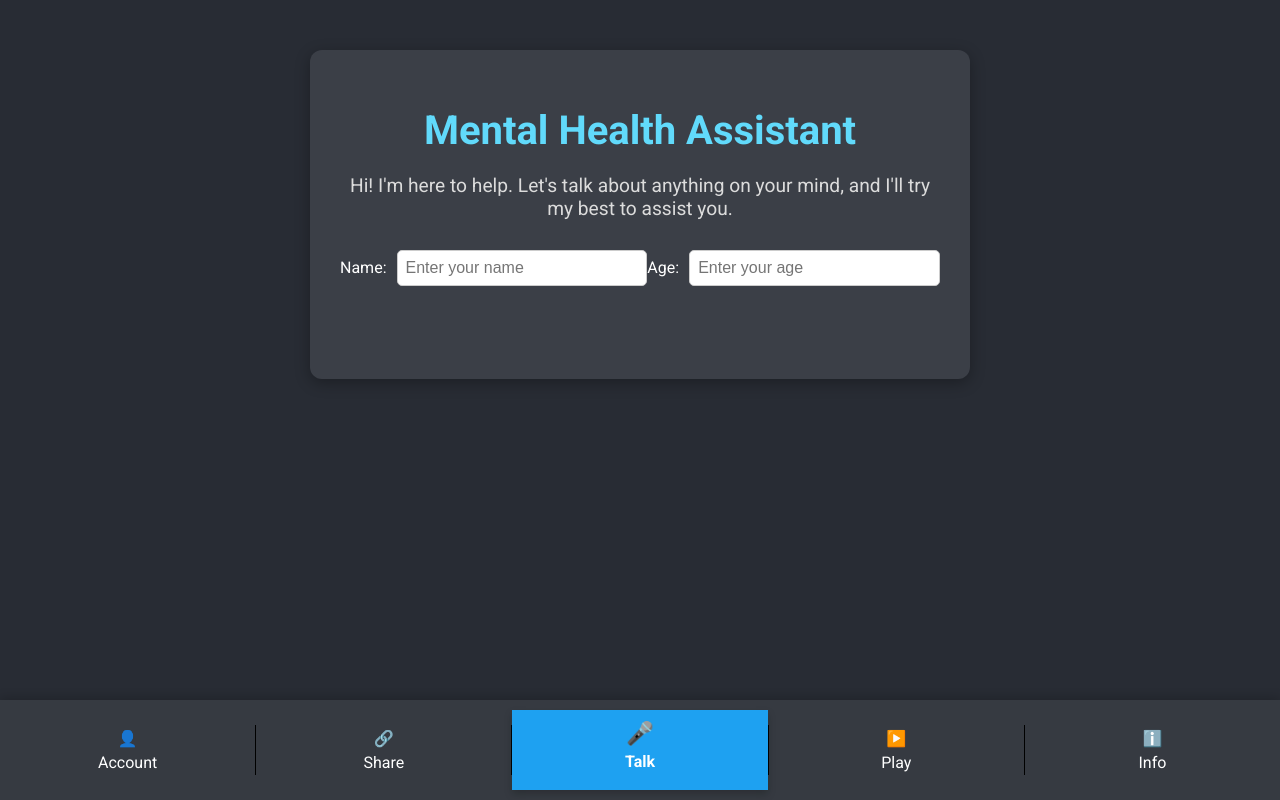
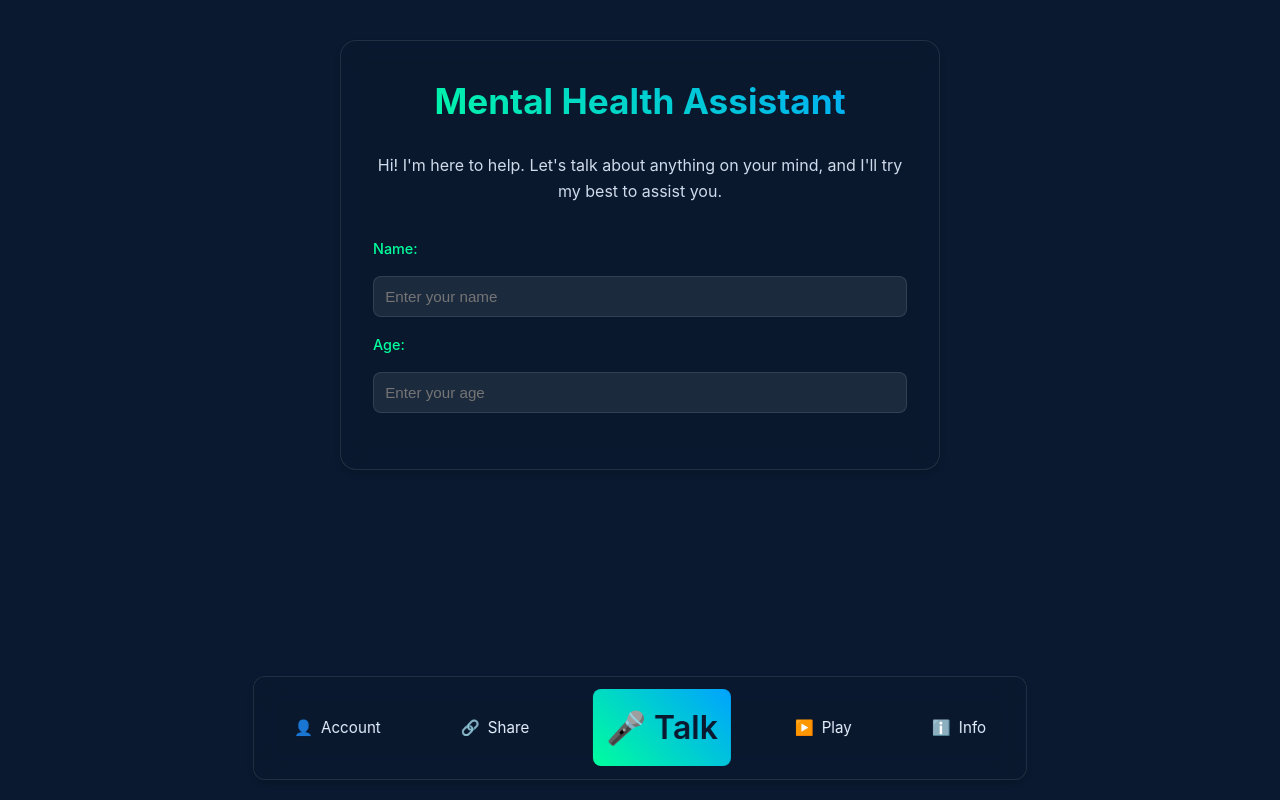
Before and after one commit to EsanRAHIMI/MentalHealthAssistant, a Flask app: page /assistant/ in a window 1280 px wide. Run offline with Flask 3, Linux system fonts and the light colour scheme.

Commit message:
update style

```diff
--- a/static/style.css
+++ b/static/style.css
@@ -1,141 +1,196 @@
-body {
-    font-family: 'Roboto', sans-serif;
-    background-color: #282c34;
-    color: #ffffff;
+/* Updated CSS with Modern Material Design */
+:root {
+    --primary: #00ff9d;
+    --secondary: #00a3ff;
+    --dark: #0a192f;
+    --light: #e6f1ff;
+    --glass: rgba(10, 25, 47, 0.5);
+    --gradient: linear-gradient(45deg, var(--primary), var(--secondary));
+    --shadow: 0 4px 6px rgba(0, 0, 0, 0.1);
+  }
+
+  * {
     margin: 0;
     padding: 0;
+    box-sizing: border-box;
   }
 
+  body {
+    font-family: 'Inter', system-ui, -apple-system, sans-serif;
+    color: var(--light);
+    line-height: 1.6;
+    background: var(--dark);
+    padding-bottom: 80px; /* Space for bottom navigation */
+  }
+
+  /* Smaller and Proportional Top Container */
   .container {
     max-width: 600px;
-    margin: 50px auto;
-    background: #3b3f47;
-    padding: 30px;
-    border-radius: 12px;
-    box-shadow: 0 4px 15px rgba(0, 0, 0, 0.3);
+    margin: 40px auto;
+    padding: 2rem;
+    background: var(--glass);
+    backdrop-filter: blur(12px);
+    border-radius: 16px;
+    border: 1px solid rgba(255, 255, 255, 0.1);
+    box-shadow: var(--shadow);
+    animation: fadeInUp 0.8s ease;
+  }
+
+  h1 {
+    font-size: 2.2rem;
+    background: var(--gradient);
+    -webkit-background-clip: text;
+    background-clip: text;
+    -webkit-text-fill-color: transparent;
+    margin-bottom: 1.5rem;
     text-align: center;
   }
 
-h1 {
-    color: #61dafb;
-    font-size: 2.5rem;
-    margin-bottom: 20px;
+  .description {
+    font-size: 1rem;
+    color: rgba(230, 241, 255, 0.9);
+    text-align: center;
+    margin-bottom: 2rem;
   }
 
-.description {
-    font-size: 1.2rem;
-    color: #dcdcdc;
-    margin-bottom: 30px;
-}
-
+  /* Compact Name and Age Fields */
   .user-info {
-    display: flex;
-    justify-content: space-between;
-    align-items: center;
-    margin-bottom: 20px;
-    color: #ffffff;
+    display: grid;
+    gap: 1rem;
+    margin-bottom: 1.5rem;
   }
 
   .user-info label {
-    margin-right: 10px;
+    font-size: 0.9rem;
+    color: var(--primary);
+    font-weight: 500;
   }
 
   .user-info input {
-    width: 40%;
-    padding: 8px;
-    border: 1px solid #ccc;
-    border-radius: 5px;
-    font-size: 1rem;
+    width: 100%;
+    padding: 0.7rem;
+    font-size: 0.95rem;
+    background: rgba(255, 255, 255, 0.08);
+    border: 1px solid rgba(255, 255, 255, 0.1);
+    border-radius: 8px;
+    color: var(--light);
+    transition: all 0.3s ease;
   }
 
+  .user-info input:focus {
+    outline: none;
+    border-color: var(--primary);
+    box-shadow: 0 0 10px rgba(0, 255, 157, 0.2);
+  }
+
+  /* Response Container */
   .response-container {
     display: none;
-    margin-top: 20px;
-    padding: 25px;
-    border: 2px solid #61dafb;
-    border-radius: 8px;
-    text-align: left;
-    background-color: #404552;
+    margin-top: 1.5rem;
+    padding: 1.5rem;
+    background: rgba(10, 25, 47, 0.6);
+    border-radius: 12px;
+    border: 1px solid rgba(0, 255, 157, 0.15);
   }
 
-.response-container h3 {
-    margin: 0;
-    color: #61dafb;
-    font-size: 1.5rem;
-    margin-bottom: 10px;
+  .response-container.active {
+    display: block;
+    animation: fadeInUp 0.5s ease;
   }
 
   .response-text {
-    text-align: justify;
-    font-size: 1.3rem;
-    color: #e0e0e0;
-    line-height: 1.8;
-    margin-bottom: 20px;
+    font-size: 1rem;
+    line-height: 1.7;
+    color: rgba(230, 241, 255, 0.95);
   }
 
-.critical-message {
-    background-color: #ffcccb;
-    padding: 15px;
-    border-radius: 8px;
-    color: #333;
-    margin-top: 15px;
-    font-weight: bold;
+  /* Floating Bottom Navigation */
+  .bottom-nav {
+    position: fixed;
+    bottom: 20px;
+    left: 50%;
+    transform: translateX(-50%);
+    background: var(--glass);
+    backdrop-filter: blur(15px);
+    border-radius: 12px;
+    padding: 0.8rem 1.5rem;
+    display: flex;
+    gap: 1.5rem;
+    box-shadow: var(--shadow);
+    border: 1px solid rgba(255, 255, 255, 0.1);
   }
 
-.critical-message button {
-    margin-top: 10px;
-    padding: 10px 20px;
-    font-size: 1rem;
-    background-color: #d9534f;
-    color: #ffffff;
-    border: none;
-    border-radius: 5px;
+  .nav-button {
+    background: none;
+    border: 0;
+    color: var(--light);
+    padding: 0.6rem 1rem;
+    border-radius: 8px;
     cursor: pointer;
+    transition: all 0.3s ease;
+    font-size: 0.95rem;
+    display: flex;
+    align-items: center;
+    gap: 0.5rem;
   }
 
-.critical-message button:hover {
-    background-color: #c9302c;
+  .nav-button:hover {
+    background: rgba(255, 255, 255, 0.1);
   }
 
-.transcript {
-    font-size: 1.2rem;
-    color: #ccc;
-    margin-top: 10px;
-    min-height: 24px;
-    text-align: left;
+  /* Main Button */
+  .main-button {
+    width: 100%;
+    padding: 0.8rem;
+    background: var(--gradient);
+    color: var(--dark);
+    border: none;
+    border-radius: 8px;
+    font-size: 2rem;
+    font-weight: 600;
+    cursor: pointer;
+    transition: transform 0.3s ease, box-shadow 0.3s ease;
   }
 
+  .main-button:hover {
+    transform: translateY(-2px);
+    box-shadow: 0 5px 15px rgba(0, 255, 157, 0.3);
+  }
+
+  /* Overlay and Loader */
   .overlay {
     position: fixed;
     top: 0;
     left: 0;
     width: 100%;
     height: 100%;
-    background: rgba(0, 0, 0, 0.7);
+    background: rgba(10, 25, 47, 0.95);
+    backdrop-filter: blur(5px);
     display: flex;
     justify-content: center;
     align-items: center;
     z-index: 1000;
   }
 
-.overlay-content {
-    text-align: center;
-    color: #ffffff;
+  .loader {
+    border: 4px solid rgba(255, 255, 255, 0.1);
+    border-top-color: var(--primary);
+    border-radius: 50%;
+    width: 40px;
+    height: 40px;
+    animation: spin 1s linear infinite;
   }
 
-.overlay-content p {
-    font-size: 1.5rem;
-    margin-top: 20px;
+  /* Animations */
+  @keyframes fadeInUp {
+    from {
+      opacity: 0;
+      transform: translateY(20px);
     }
-
-.loader {
-    border: 8px solid #f3f3f3;
-    border-top: 8px solid #61dafb;
-    border-radius: 50%;
-    width: 60px;
-    height: 60px;
-    animation: spin 1s linear infinite;
-    margin: 0 auto;
+    to {
+      opacity: 1;
+      transform: translateY(0);
+    }
   }
 
   @keyframes spin {
@@ -143,60 +198,29 @@ h1 {
     100% { transform: rotate(360deg); }
   }
 
+  /* Responsive Design */
+  @media (max-width: 768px) {
+    .container {
+      margin: 20px 15px;
+      padding: 1.5rem;
+    }
+
+    h1 {
+      font-size: 1.8rem;
+    }
+
+    .description {
+      font-size: 0.9rem;
+    }
+
     .bottom-nav {
-    position: fixed;
-    bottom: 0;
-    left: 0;
-    width: 100%;
-    background-color: rgba(56, 60, 67, 0.9);
-    display: flex;
-    justify-content: space-between;
-    align-items: center;
-    padding: 10px 0;
-    box-shadow: 0 -2px 10px rgba(0, 0, 0, 0.2);
+      bottom: 10px;
+      padding: 0.6rem 1rem;
+      gap: 1rem;
     }
 
     .nav-button {
-    flex: 1;
-    text-align: center;
-    padding: 10px 0;
-    cursor: pointer;
-    transition: background-color 0.3s, transform 0.2s;
-    color: #ffffff;
-    display: flex;
-    flex-direction: column;
-    align-items: center;
+      padding: 0.5rem 0.8rem;
+      font-size: 0.9rem;
     }
-
-.button-label {
-    margin-top: 5px;
-    font-size: 1rem;
   }
-
-.nav-button:hover {
-    background-color: rgba(97, 218, 251, 0.2);
-    transform: translateY(-3px);
-}
-
-.nav-divider {
-    width: 1px;
-    height: 50px;
-    background-color: #000;
-}
-
-.main-button {
-    width: 100%;
-    height: 60px;
-    background-color: #1ea1f1;
-    color: #ffffff;
-    font-size: 1.4rem;
-    font-weight: bold;
-    box-shadow: 0 4px 8px rgba(0, 0, 0, 0.2);
-    border-radius: 0;
-    transition: transform 0.2s, box-shadow 0.2s;
-}
-
-.main-button:hover {
-    transform: translateY(-5px);
-    box-shadow: 0 6px 12px rgba(0, 0, 0, 0.3);
-}
```
Lines whose indentation alone changed are shown as unchanged.
